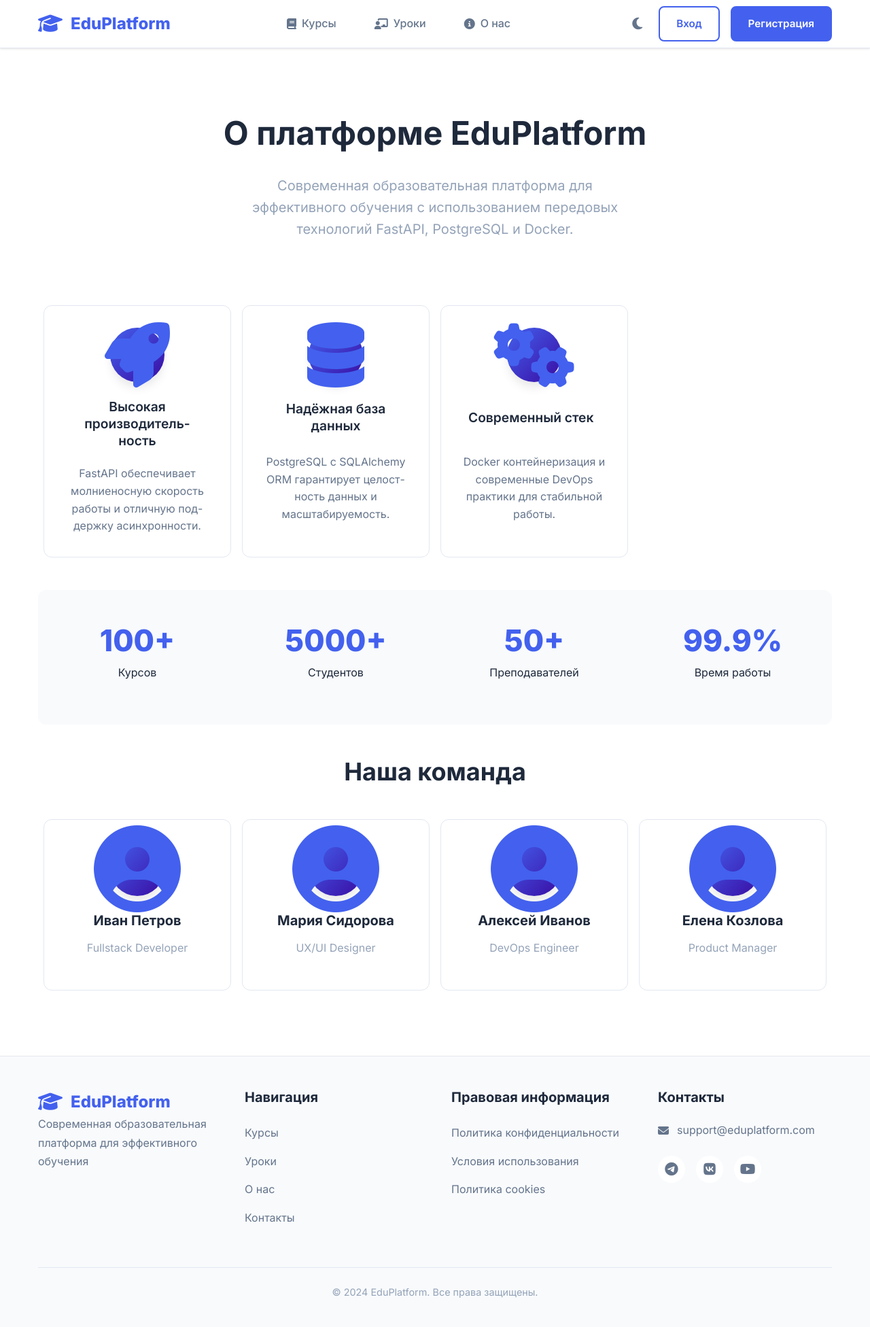
After one commit to U007U/educational-platform, a FastAPI app: page /about in a window 1280 px wide. The commit adds this page. Shown: the whole page at 68% size. Run offline with FastAPI, Linux system fonts and the light colour scheme.

```diff
--- a/app/main.py
+++ b/app/main.py
@@ -35,16 +35,21 @@ async def read_root(request: Request):
         {"request": request, "user_email": user_email}
     )
 
+# @app.get("/dashboard", response_class=HTMLResponse)
+# async def dashboard(request: Request):
+#     user_email = request.cookies.get("user_email")
+#     if not user_email:
+#         return RedirectResponse(url="/login")
+
+#     return templates.TemplateResponse(
+#         "dashboard.html",
+#         {"request": request, "user_email": user_email}
+#     )
 @app.get("/dashboard", response_class=HTMLResponse)
 async def dashboard(request: Request):
-    user_email = request.cookies.get("user_email")
-    if not user_email or user_email == "test@example.com":
-        return RedirectResponse(url="/")
-
-    return templates.TemplateResponse(
-        "dashboard.html",
-        {"request": request, "user_email": user_email}
-    )
+    print("🔥 MAIN DASHBOARD HIT!")  # ← ДОБАВЬ
+    user_email = request.cookies.get("user_email") or "test@example.com"
+    return templates.TemplateResponse("dashboard.html", {"request": request, "user_email": user_email})
 
 @app.get("/docs", response_class=HTMLResponse)
 async def api_docs(request: Request):
@@ -53,6 +58,15 @@ async def api_docs(request: Request):
         "docs.html",
         {"request": request, "user_email": user_email}
     )
+
+@app.get("/about", response_class=HTMLResponse)
+async def about_page(request: Request):
+    user_email = request.cookies.get("user_email") or "test@example.com"
+    return templates.TemplateResponse(
+        "about.html",
+        {"request": request, "user_email": user_email}
+    )
+
 
 # 404 страница
 @app.exception_handler(404)
--- a/app/routers/auth.py
+++ b/app/routers/auth.py
@@ -1,5 +1,7 @@
-from fastapi import APIRouter, Depends, HTTPException, status
+from fastapi import APIRouter, Depends, HTTPException, status, Request
 from fastapi.security import OAuth2PasswordBearer,  OAuth2PasswordRequestForm
+from fastapi.templating import Jinja2Templates
+from fastapi.responses import HTMLResponse
 from sqlalchemy.orm import Session
 from pydantic import BaseModel
 from datetime import datetime, timedelta
@@ -9,6 +11,8 @@ from app.database import get_db
 from app.models import User
 
 router = APIRouter(prefix="/auth", tags=["auth"])
+
+templates = Jinja2Templates(directory="templates/page")
 
 oauth2_scheme = OAuth2PasswordBearer(tokenUrl="auth/token")
 
@@ -34,6 +38,16 @@ def create_access_token(data: dict):
     to_encode.update({"exp": expire})
     encoded_jwt = jwt.encode(to_encode, SECRET_KEY, algorithm=ALGORITHM)
     return encoded_jwt
+
+@router.get("/register", response_class=HTMLResponse)
+async def register_page(request: Request):
+    user_email = request.cookies.get("user_email") or None
+    return templates.TemplateResponse("register.html", {"request": request, "user_email": user_email})
+
+@router.get("/login", response_class=HTMLResponse)
+async def login_page(request: Request):
+    user_email = request.cookies.get("user_email") or None
+    return templates.TemplateResponse("login.html", {"request": request, "user_email": user_email})
 
 @router.post("/register", response_model=Token)
 def register(form_data: OAuth2PasswordRequestForm = Depends(), db: Session = Depends(get_db)):
--- /dev/null
+++ b/static/css/page/about.css
@@ -0,0 +1,108 @@
+/* ===== ABOUT PAGE STYLES ===== */
+.hero-section {
+    padding: var(--spacing-xl) 0;
+    text-align: center;
+}
+
+.hero-section .lead {
+    font-size: 1.25rem;
+    font-weight: 400;
+}
+
+.feature-card, .team-card {
+    background: var(--bg-card);
+    border: 1px solid var(--border-color);
+    border-radius: var(--border-radius);
+    transition: all var(--transition-fast);
+    height: 100%;
+}
+
+.feature-card:hover, .team-card:hover {
+    transform: translateY(-8px);
+    box-shadow: var(--shadow-xl);
+    border-color: var(--primary-color);
+}
+
+.feature-icon, .team-avatar {
+    display: flex;
+    align-items: center;
+    justify-content: center;
+    width: 80px;
+    height: 80px;
+    margin: 0 auto var(--spacing-md);
+    border-radius: 50%;
+    background: linear-gradient(135deg, var(--primary-color), var(--secondary-color)); /* ✅ ТВОИ ЦВЕТА! */
+    color: white; /* ✅ ИЗ BASE */
+    font-size: 2rem; /* ✅ Четкие иконки */
+    font-weight: 300;
+    box-shadow: var(--shadow-lg); /* ✅ ТЕНЬ ИЗ BASE */
+}
+
+.stats-section {
+    background: var(--bg-secondary);
+    border-radius: var(--border-radius);
+    padding: var(--spacing-xl) 0;
+}
+
+.stats-section h2 {
+    font-size: 2.75rem;
+    font-weight: 800;
+    margin-bottom: var(--spacing-xs);
+}
+
+.team-section h2 {
+    font-size: 2.25rem;
+    margin-bottom: var(--spacing-xl);
+}
+
+.row {
+    display: flex;
+    flex-wrap: wrap;
+    margin: 0 -var(--spacing-xs);
+}
+
+.col-md-3, .col-md-4 {
+    flex: 0 0 25%;
+    max-width: 25%;
+    padding: 0 var(--spacing-xs);
+}
+
+/* ✅ ИСПРАВЛЕНИЕ ПЕРЕНОСА ТЕКСТА - БЕЗ СЛОМА РАЗМЕТКИ */
+.feature-card h3 {
+    font-size: 1.2rem;
+    font-weight: 600;
+    margin-bottom: var(--spacing-md);
+    line-height: 1.3;
+    hyphens: auto;
+    word-break: break-word;
+    overflow-wrap: break-word;
+    min-height: 3.6rem; /* ✅ РАВНАЯ ВЫСОТА КАРТОЧЕК */
+    display: flex;
+    align-items: center;
+    padding: 0 0.5rem; /* ✅ МАЛЕНЬКИЙ ОТОСТУП */
+}
+
+.feature-card p {
+    color: var(--text-secondary);
+    line-height: 1.6;
+    hyphens: auto;
+    margin-bottom: 0;
+}
+
+@media (max-width: 768px) {
+    .col-md-3, .col-md-4 {
+        flex: 0 0 50%;
+        max-width: 50%;
+    }
+
+    .stats-section h2 {
+        font-size: 2rem;
+    }
+}
+
+@media (max-width: 480px) {
+    .col-md-3, .col-md-4 {
+        flex: 0 0 100%;
+        max-width: 100%;
+    }
+}
--- /dev/null
+++ b/templates/page/about.html
@@ -0,0 +1,120 @@
+{% extends "base.html" %}
+
+{% block title %}О нас - EduPlatform{% endblock %}
+
+{% block extra_css %}
+<link rel="stylesheet" href="/static/css/page/about.css">
+{% endblock %}
+
+{% block content %}
+<div class="container">
+    <!-- Hero Section -->
+    <section class="hero-section mb-5">
+        <div class="text-center">
+            <h1 class="mb-4">О платформе EduPlatform</h1>
+            <p class="lead text-muted mb-5" style="max-width: 600px; margin: 0 auto;">
+                Современная образовательная платформа для эффективного обучения с использованием
+                передовых технологий FastAPI, PostgreSQL и Docker.
+            </p>
+        </div>
+    </section>
+
+    <!-- Features Grid -->
+    <section class="features-grid mb-5">
+        <div class="row g-4">
+            <div class="col-md-4">
+                <div class="feature-card text-center p-4 h-100">
+                    <div class="feature-icon mb-3">
+                        <i class="fas fa-rocket fa-3x text-primary"></i>
+                    </div>
+                    <h3>Высокая производительность</h3>
+                    <p>FastAPI обеспечивает молниеносную скорость работы и отличную поддержку асинхронности.</p>
+                </div>
+            </div>
+            <div class="col-md-4">
+                <div class="feature-card text-center p-4 h-100">
+                    <div class="feature-icon mb-3">
+                        <i class="fas fa-database fa-3x text-primary"></i>
+                    </div>
+                    <h3>Надёжная база данных</h3>
+                    <p>PostgreSQL с SQLAlchemy ORM гарантирует целостность данных и масштабируемость.</p>
+                </div>
+            </div>
+            <div class="col-md-4">
+                <div class="feature-card text-center p-4 h-100">
+                    <div class="feature-icon mb-3">
+                        <i class="fas fa-cogs fa-3x text-primary"></i>
+                    </div>
+                    <h3>Современный стек</h3>
+                    <p>Docker контейнеризация и современные DevOps практики для стабильной работы.</p>
+                </div>
+            </div>
+        </div>
+    </section>
+
+    <!-- Stats -->
+    <section class="stats-section bg-secondary p-5 rounded mb-5">
+        <div class="row text-center">
+            <div class="col-md-3">
+                <h2 class="text-primary">100+</h2>
+                <p>Курсов</p>
+            </div>
+            <div class="col-md-3">
+                <h2 class="text-primary">5000+</h2>
+                <p>Студентов</p>
+            </div>
+            <div class="col-md-3">
+                <h2 class="text-primary">50+</h2>
+                <p>Преподавателей</p>
+            </div>
+            <div class="col-md-3">
+                <h2 class="text-primary">99.9%</h2>
+                <p>Время работы</p>
+            </div>
+        </div>
+    </section>
+
+    <!-- Team -->
+    <section class="team-section mb-5">
+        <h2 class="text-center mb-5">Наша команда</h2>
+        <div class="row g-4">
+            <div class="col-md-3">
+                <div class="team-card text-center p-4 border rounded">
+                    <div class="team-avatar mb-3">
+                        <i class="fas fa-user-circle fa-4x text-primary"></i>
+                    </div>
+                    <h5>Иван Петров</h5>
+                    <p class="text-muted">Fullstack Developer</p>
+                </div>
+            </div>
+            <div class="col-md-3">
+                <div class="team-card text-center p-4 border rounded">
+                    <div class="team-avatar mb-3">
+                        <i class="fas fa-user-circle fa-4x text-primary"></i>
+                    </div>
+                    <h5>Мария Сидорова</h5>
+                    <p class="text-muted">UX/UI Designer</p>
+                </div>
+            </div>
+            <div class="col-md-3">
+                <div class="team-card text-center p-4 border rounded">
+                    <div class="team-avatar mb-3">
+                        <i class="fas fa-user-circle fa-4x text-primary"></i>
+                    </div>
+                    <h5>Алексей Иванов</h5>
+                    <p class="text-muted">DevOps Engineer</p>
+                </div>
+            </div>
+            <div class="col-md-3">
+                <div class="team-card text-center p-4 border rounded">
+                    <div class="team-avatar mb-3">
+                        <i class="fas fa-user-circle fa-4x text-primary"></i>
+                    </div>
+                    <h5>Елена Козлова</h5>
+                    <p class="text-muted">Product Manager</p>
+                </div>
+            </div>
+        </div>
+    </section>
+</div>
+{% endblock %}
--- a/templates/page/base.html
+++ b/templates/page/base.html
@@ -63,8 +63,8 @@
                     </div>
                     {% else %}
                     <div class="auth-buttons">
-                        <a href="/login" class="btn btn-outline">Вход</a>
-                        <a href="/register" class="btn btn-primary">Регистрация</a>
+                        <a href="/auth/login" class="btn btn-outline">Вход</a>
+                        <a href="/auth/register" class="btn btn-primary">Регистрация</a>
                     </div>
                     {% endif %}
 
--- a/templates/page/dashboard.html
+++ b/templates/page/dashboard.html
@@ -1,4 +1,4 @@
-{% extends "page/base.html" %}
+{% extends "base.html" %}
 
 {% block title %}Дашборд | EduPlatform{% endblock %}
 
@@ -114,5 +114,5 @@
 
 {% block extra_js %}
 <script src="https://cdn.jsdelivr.net/npm/chart.js"></script>
-<script src="/static/js/page/dashboard.js"></script>
+<!-- <script src="/static/js/page/dashboard.js"></script> -->
 {% endblock %}
```
Also changed, not shown: app/routers/pages.py (+54 -1 lines), static/css/page/login.css (added, +103 -0 lines), static/js/page/dashboard.js (+6 -6 lines), static/js/page/login.js (added, +52 -0 lines), static/js/page/register.js (added, +32 -0 lines), templates/page/404.html (added, +11 -0 lines), templates/page/login.html (added, +64 -0 lines), templates/page/register.html (added, +34 -0 lines), test.db.
